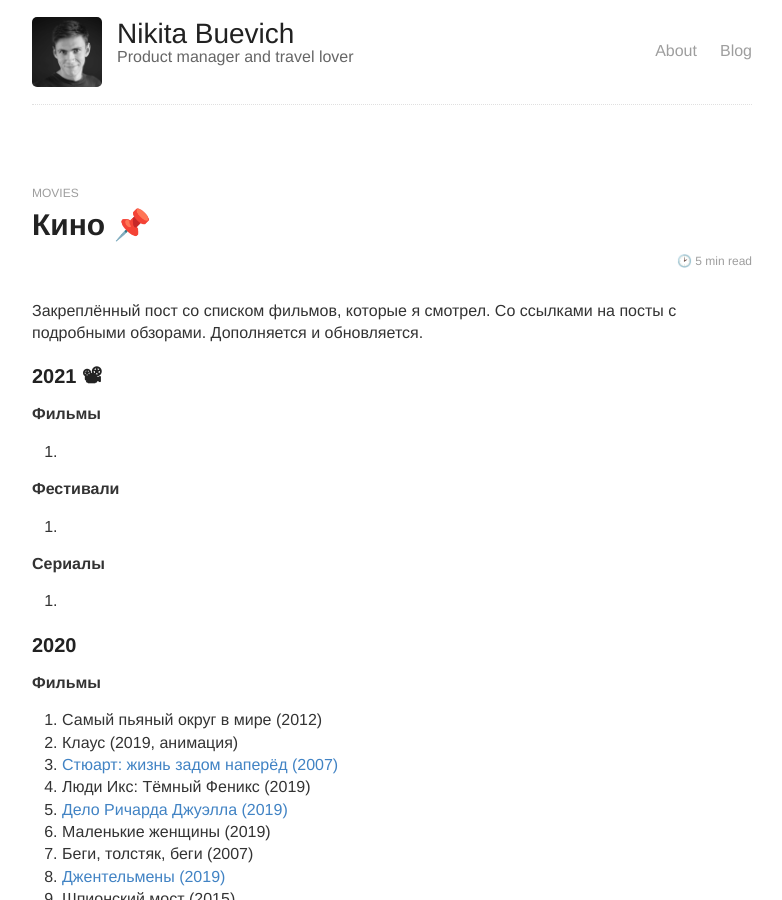
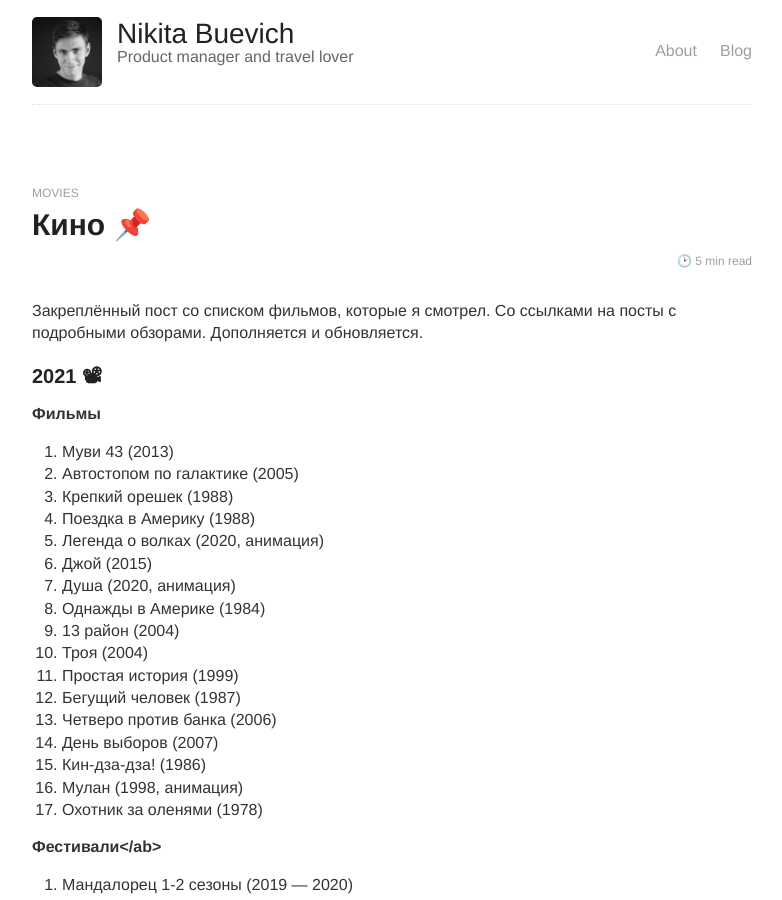
Before and after one commit to sombro/nbuevich.com, a Jekyll site: the page built from blog/_posts/2099-12-14-movies.md, in a window 1280 px wide and 900 px high. Shown: the whole window, without its empty margins (248-1030 px from the left). Built offline with Jekyll 4.4.1, drawn with Linux system fonts in a browser that asks for light colours; some of the changed text lies outside the part shown.

Commit message:
update content

```diff
--- a/blog/_posts/2099-12-14-movies.md
+++ b/blog/_posts/2099-12-14-movies.md
@@ -15,13 +15,31 @@ image: ''
 <b>Фильмы</b>
 
 <ol>
-    <li></li>
+    <li>Муви 43 (2013)</li>
+    <li>Автостопом по галактике (2005)</li>
+    <li>Крепкий орешек (1988)</li>
+    <li>Поездка в Америку (1988)</li>
+    <li>Легенда о волках (2020, анимация)</li>
+    <li>Джой (2015)</li>
+    <li>Душа (2020, анимация)</li>
+    <li>Однажды в Америке (1984)</li>
+    <li>13 район (2004)</li>
+    <li>Троя (2004)</li>
+    <li>Простая история (1999)</li>
+    <li>Бегущий человек (1987)</li>
+    <li>Четверо против банка (2006)</li>
+    <li>День выборов (2007)</li>
+    <li>Кин-дза-дза! (1986)</li>
+    <li>Мулан (1998, анимация)</li>
+    <li>Охотник за оленями (1978)</li>
 </ol>
 
-<b>Фестивали</b>
+<b>Фестивали</ab>
 
 <ol>
-    <li></li>
+    <li>Мандалорец 1-2 сезоны (2019 — 2020)</li>
+    <li>Табу 1 сезон (2017)</li>
+    <li>Уэйн 1 сезон (2019)</li>
 </ol>
 
 <b>Сериалы</b>
```
Also changed, not shown: blog/_posts/2099-12-15-travel.md (+1 -1 lines).
